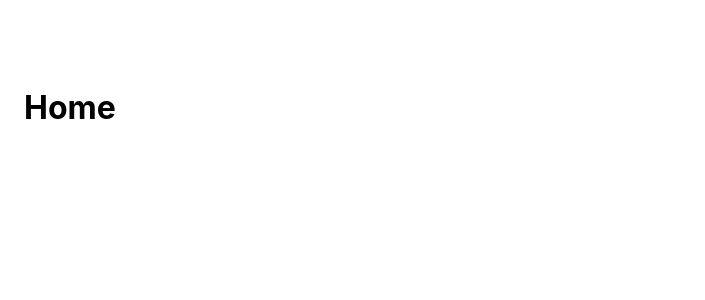
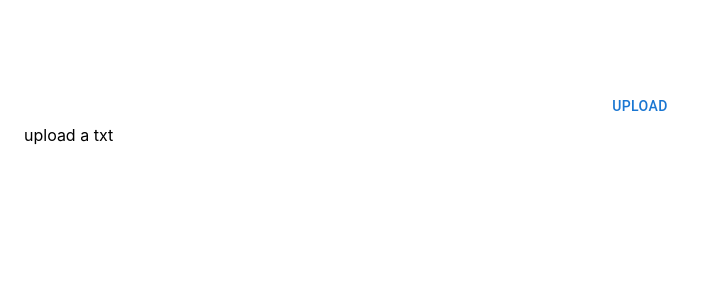
Before and after one commit to natheraf/digital-ocean-hackathon, a React (Create React App) app in the folder rclient/: page / in a window 1280 px wide. Shown: the top 300 px of the page, without its empty margins (0-705 px from the left). Built offline with nearby package versions, Linux system fonts and the light colour scheme.

Commit message:
feat: simple reader and txt upload btn

```diff
--- a/rclient/src/App.js
+++ b/rclient/src/App.js
@@ -3,13 +3,14 @@ import Container from "@mui/material/Container";
 import * as React from "react";
 
 import "./App.css";
+import { Reader } from "./features/Reader";
 
 function App() {
   return (
     <Router>
       <Container maxWidth="xl" sx={{ mt: "88px" }}>
         <Routes>
-          <Route path="" element={<h1>Home</h1>} />
+          <Route path="" element={<Reader />} />
           <Route path="*" element={<h1>Wrong path</h1>} />
         </Routes>
       </Container>
--- /dev/null
+++ b/rclient/src/features/Reader.js
@@ -0,0 +1,36 @@
+import * as React from "react";
+import { Box, Button, Stack } from "@mui/material";
+
+export const Reader = () => {
+  const [text, setText] = React.useState(null);
+  const inputFile = React.useRef(null);
+
+  const handleFileChange = (event) => {
+    if (event.target.files && event.target.files.length > 0) {
+      const file = event.target.files[0];
+      if (file) {
+        const reader = new FileReader();
+        reader.onload = (e) => {
+          setText(e.target.result);
+        };
+        reader.readAsText(file);
+      }
+    }
+  };
+  const handleEpubImportOnClick = () => {
+    inputFile.current.click();
+  };
+
+  return (
+    <Stack>
+      <input type="file" ref={inputFile} onChange={handleFileChange} hidden />
+      <Button onClick={handleEpubImportOnClick}>Upload</Button>
+      <Box
+        sx={{ whiteSpace: "pre-wrap" }}
+        dangerouslySetInnerHTML={{
+          __html: text ?? "upload a txt",
+        }}
+      />
+    </Stack>
+  );
+};
```
